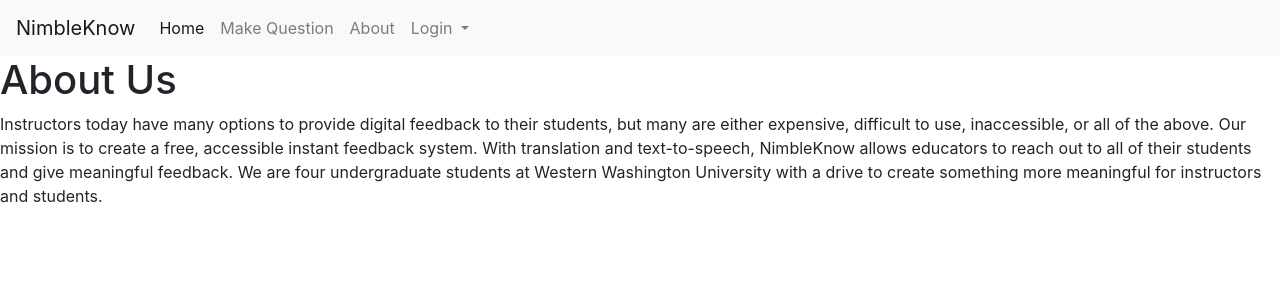
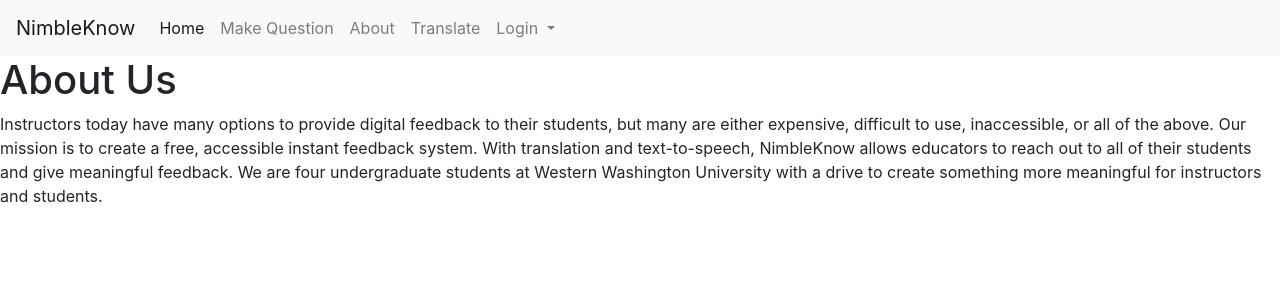
Before and after one commit to wwu-csci-497/csci-497-project-classroomfeedbacksystem, a Flask app: template flaskr/templates/review/about.html in a window 1280 px wide. Shown: the top 300 px of the page. Run offline with Flask 2, Linux system fonts and the light colour scheme; the template is opened without the code that fills it, so the values that code supplies are empty; some libraries are stand-ins or nearby versions.

Commit message:
We're translating!! The changes to base.hmtl are the only significant changes. translate.py does nothing.

```diff
--- a/flaskr/templates/base.html
+++ b/flaskr/templates/base.html
@@ -29,6 +29,9 @@
         <li class="nav-item">
             <a class="nav-link" href="{{ url_for('review.about') }}">About</a>
           </li>
+      <li class="nav-item">
+            <a class="nav-link" href="#">Translate</a>
+          </li>
         <li class="nav-item dropdown">
           <a class="nav-link dropdown-toggle" href="#" id="navbarDropdownMenuLink" role="button" data-toggle="dropdown" aria-haspopup="true" aria-expanded="false">
             {% if session.get('user_id') is none %}
@@ -52,13 +55,24 @@
     </div>
   </nav>
 
+  <div id="google_translate_element"></div>
 
+    <script type="text/javascript" src=
+"https://translate.google.com/translate_a/element.js?cb=googleTranslateElementInit">
+    </script>
+    <script type="text/javascript">
+        function googleTranslateElementInit() {
+            new google.translate.TranslateElement({pageLanguage: 'en'},
+                'google_translate_element');
+        }
+    </script>
 
 <section class="content">
   <header>
     {% block header %}{% endblock %}
   </header>
-  {% block content %}{% endblock %}
+  {% block content %}
+  {% endblock %}
 </section>
 
 {% for message in get_flashed_messages() %}
--- a/flaskr/translate.py
+++ b/flaskr/translate.py
@@ -1,5 +1,7 @@
 from flask import Flask, request
-import requests
+
+# would not run, error said that module 'requests' did not exist
+#import requests
 
 app = Flask(__name__)
 
```
